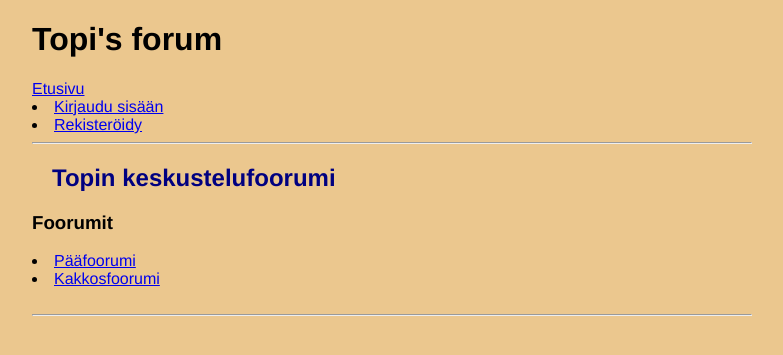
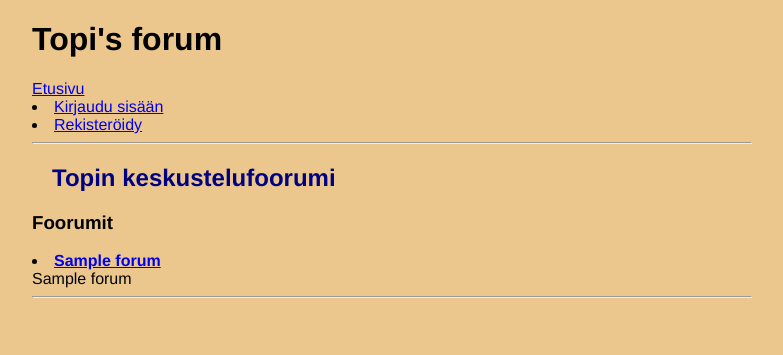
Before and after one commit to emeraldgcube/keskustelufoorumi, a Flask app: template templates/index.html in a window 1280 px wide. Shown: the top 355 px of the page, without its empty margins (248-1031 px from the left). Run offline with Flask 2, Linux system fonts and the light colour scheme; the template is opened without the code that fills it: most values are stand-ins (such as "Sample title", 1, 10 or a date in 2020).

Commit message:
made forums work

```diff
--- a/templates/forum.html
+++ b/templates/forum.html
@@ -15,3 +15,4 @@
 <a href="/subforum/newtopic">Aloita viestiketju</a><br>
 <br>
 <a href="/">Etusivulle</a>
+{% endblock %}
--- a/templates/index.html
+++ b/templates/index.html
@@ -4,8 +4,14 @@
 <body>
 <h2>Topin keskustelufoorumi</h2>
 <h3>Foorumit</h3>
-<li><a href="/subforum">Pääfoorumi</a></li>
-<li><a href="/subforum2">Kakkosfoorumi</a></li>
+{% if forums %}
+{% for forum in forums %}
+
+<b><li><a href="/{{forum[0]}}">{{forum[1]}}</a></li></b>
+{{forum[2]}}
+
+    {% endfor %}
+    {% endif %}
 <br>
 </body>
 {% endblock %}
```
